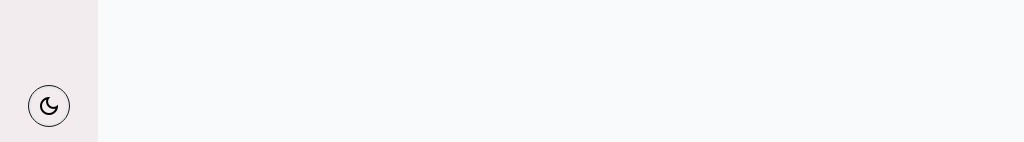
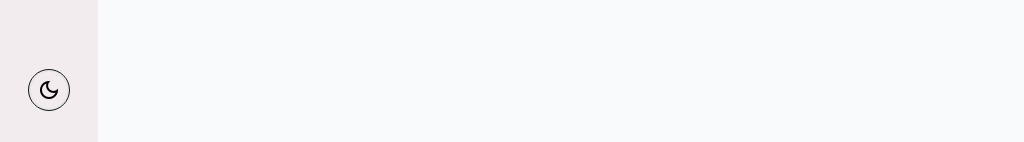
Before and after one commit to PwnOwn/web-blog, a Next.js app: page / in a window 1280 px wide. Shown: the part 658-800 px from the top of the page, without its empty margins (0-1024 px from the left). Built offline with nearby package versions, Linux system fonts and the light colour scheme; a web font is replaced by a local one.

Commit message:
Update sidebar.tsx

```diff
--- a/app/components/sidebar.tsx
+++ b/app/components/sidebar.tsx
@@ -147,7 +147,7 @@ export default function Sidebar() {
             {/* Theme Toggle - Fixed at Bottom */}
             <button
                 onClick={toggleTheme}
-                className="rounded-[32px] mt-auto flex h-10 w-10 items-center justify-center hover:bg-[#E5DEE2] dark:hover:bg-[#2E2C2E] border-2 outline outline-[1px] outline-[var(--theme-color-utility-outline)] transition-colors duration-300 ease-[cubic-bezier(0.2,0,0,1)]"
+                className="rounded-[32px] mb-4 mt-auto flex h-10 w-10 items-center justify-center hover:bg-[#E5DEE2] dark:hover:bg-[#2E2C2E] border-2 outline outline-[1px] outline-[var(--theme-color-utility-outline)] transition-colors duration-300 ease-[cubic-bezier(0.2,0,0,1)]"
             >
                 <span className={`material-symbols-outlined ${isDarkMode ? "text-white" : "text-black"}`}>
                     {isDarkMode ? "light_mode" : "dark_mode"}
```
